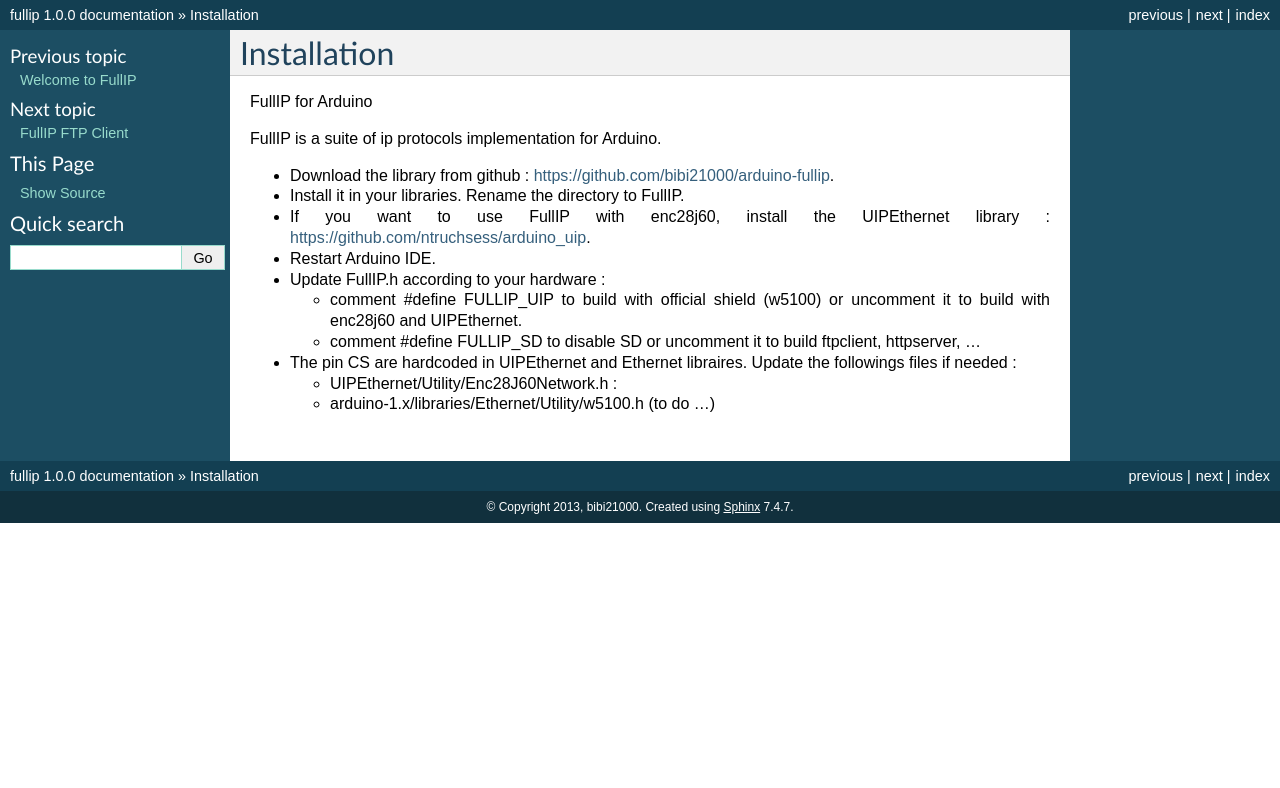
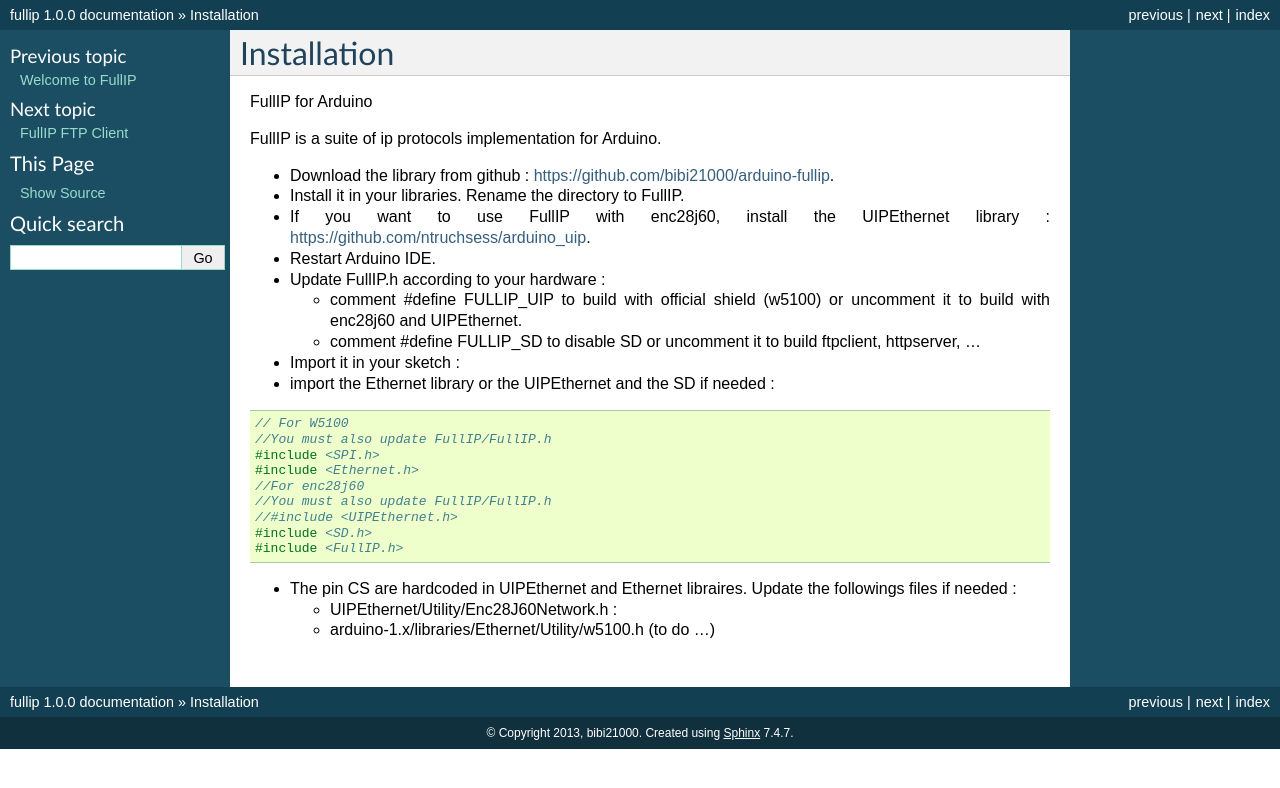
Before and after one commit to bibi21000/arduino-fullip, a Sphinx documentation site: the page built from sphinx/installation.rst, in a window 1280 px wide. Shown: the top 788 px of the page. Built offline with Sphinx 7.4.7, drawn with Linux system fonts in a browser that asks for light colours; formulas are drawn with MathJax 3.

Commit message:
Update doc

```diff
--- a/sphinx/httpserver.rst
+++ b/sphinx/httpserver.rst
@@ -23,7 +23,7 @@ Usage
 
  HttpServer http;
 
-- Initialize the SD ans start the HTTP server :
+- Initialize the SD and start the HTTP server :
 
 .. code-block:: c
 
--- a/sphinx/installation.rst
+++ b/sphinx/installation.rst
@@ -23,6 +23,22 @@ FullIP is a suite of ip protocols implementation for Arduino.
   - comment #define FULLIP_SD to disable SD or
     uncomment it to build ftpclient, httpserver, ...
 
+- Import it in your sketch :
+
+- import the Ethernet library or the UIPEthernet and the SD if needed :
+
+.. code-block:: c
+
+ // For W5100
+ //You must also update FullIP/FullIP.h
+ #include <SPI.h>
+ #include <Ethernet.h>
+ //For enc28j60
+ //You must also update FullIP/FullIP.h
+ //#include <UIPEthernet.h>
+ #include <SD.h>
+ #include <FullIP.h>
+
 - The pin CS are hardcoded in UIPEthernet and Ethernet libraires. Update the
   followings files if needed :
 
```
Also changed, not shown: sphinx/readme.rst (+2 -15 lines).
